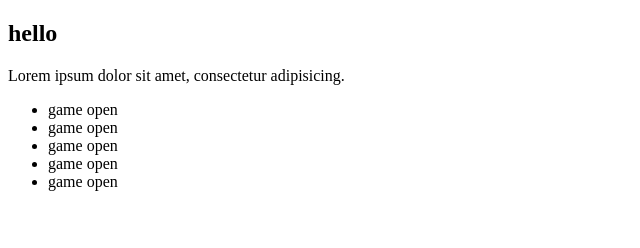
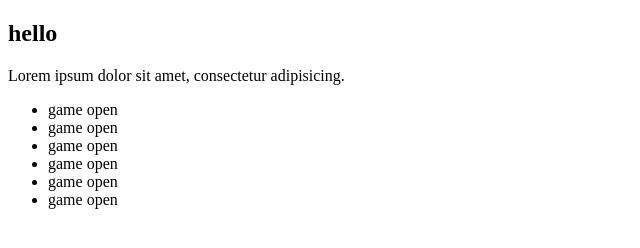
Before and after one commit to arh1tector/sep-2022-html, a plain HTML site: page index.html in a window 1280 px wide. Shown: the full height of the page, 0-640 px from the left. Drawn offline with Linux system fonts and the light colour scheme.

Commit message:
li game open 6

```diff
--- a/index.html
+++ b/index.html
@@ -21,6 +21,7 @@
             <li>game open</li>
             <li>game open</li>
             <li>game open</li>
+            <li>game open</li>
         </ul>
     </div>
 
```
